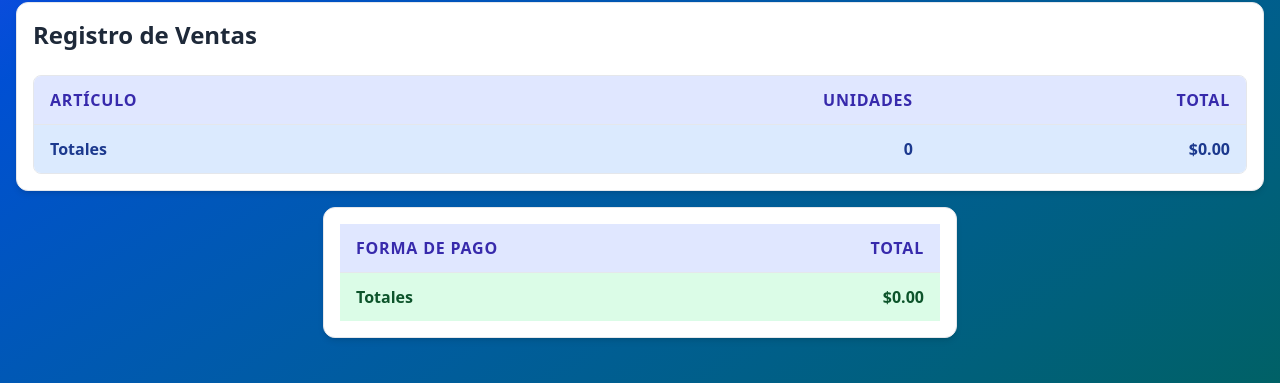
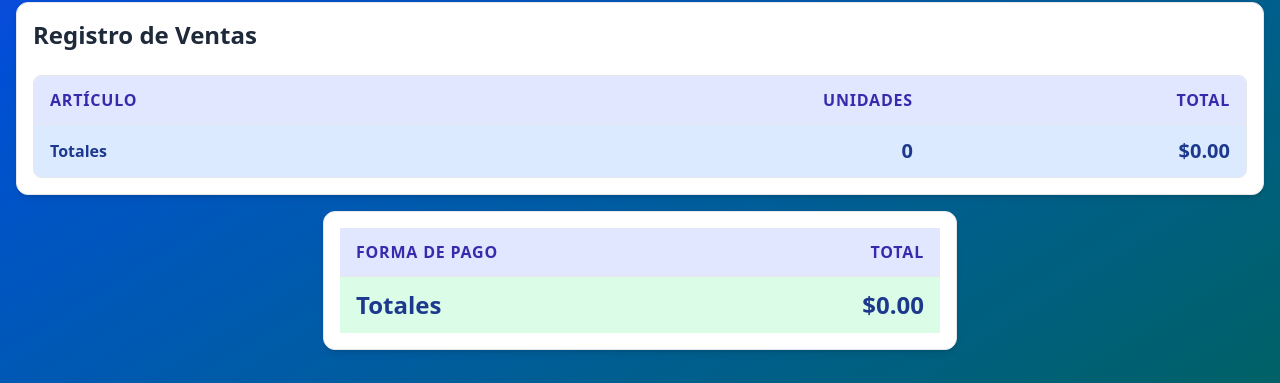
Before and after one commit to JuanHernandezMartinez/DigitReportsReact, a React app: page /ventas in a window 1280 px wide. Shown: the part 106-489 px from the top of the page. Built offline with nearby package versions, Linux system fonts and the light colour scheme; the HTML template or start-up script is replaced by a standard one.

Commit message:
separar los totales y numeros grandes con decimales
separar los totales y numeros grandes con decimales

```diff
--- a/src/UI/Tablas/Tablas.tsx
+++ b/src/UI/Tablas/Tablas.tsx
@@ -66,7 +66,7 @@ function Tablas() {
                     <img src={logo} alt="Digitreports" className="w-full h-full object-contain" />
                 </div>
 
-                    <div className="flex flex-col sm:flex-row items-center gap-4">
+                <div className="flex flex-1 w-full xs:w-auto flex-col sm:flex-row gap-4 text-white placeholder:text-white/70" style={{ overflow: "visible" }}>
                     <DatePicker
                     value={selectedDates}
                     onChange={(dates: DateObject[]) => buscar(dates)}
@@ -116,57 +116,8 @@ function Tablas() {
             <div className="space-y-4">
 
             <div style={{zIndex:1}}>
-
-      {/* Tabla Ventas */}
-                  {/* <Card className="bg-white backdrop-blur-sm border border-gray-200 rounded-xl shadow-lg">
-                      <CardContent>
-                          <h2 className="text-2xl font-bold text-gray-800 mb-6">Registro de Ventas</h2>
-                          <div className="overflow-x-auto rounded-lg border border-gray-200">
-                              <table className="w-full min-w-[600px]">
-                                  <thead className="bg-indigo-100">
-                                      <tr>
-                                          <th className="px-4 py-3 text-left text-indigo-800 font-semibold uppercase tracking-wider border-b border-gray-200">
-                                              Artículo
-                                          </th>
-                                          <th className="px-4 py-3 text-right text-indigo-800 font-semibold uppercase tracking-wider border-b border-gray-200">
-                                              Unidades
-                                          </th>
-                                          <th className="px-4 py-3 text-right text-indigo-800 font-semibold uppercase tracking-wider border-b border-gray-200">
-                                              Total
-                                          </th>
-                                      </tr>
-                                  </thead>
-                                  <tbody className="divide-y divide-gray-200">
-                                      {sales.map((sale, index) => (
-                                          <tr key={index} className="hover:bg-indigo-50 transition-colors even:bg-gray-50">
-                                              <td className="px-4 py-3 text-gray-900 font-medium">{sale.nombre}</td>
-                                              <td className="px-4 py-3 text-right text-gray-900">{sale.unidades}</td>
-                                              <td className="px-4 py-3 text-right font-semibold text-blue-800">
-                                                  ${sale.total.toFixed(2)}
-                                              </td>
-                                          </tr>
-                                      ))}
-
-
-                                      <tr className="bg-blue-100 font-bold">
-                                          <td className="px-4 py-3 text-blue-900 border-t border-gray-200">Totales</td>
-                                          <td className="px-4 py-3 text-right text-blue-900 border-t border-gray-200">
-                                              {sales.reduce((acc, sale) => acc + sale.unidades, 0)}
-                                          </td>
-                                          <td className="px-4 py-3 text-right text-blue-900 border-t border-gray-200">
-                                              ${sales.reduce((acc, sale) => acc + sale.total, 0).toFixed(2)}
-                                          </td>
-                                      </tr>
-                                  </tbody>
-                              </table>
-                          </div>
-                      </CardContent>
-                  </Card> */}
-
                   <Ventas hide={true}>
-
                   </Ventas>
-
                   <div className="flex flex-col gap-4">
                   <Card className="bg-white backdrop-blur-sm border border-gray-200 rounded-xl shadow-lg">
                       <CardContent>
--- a/src/UI/Ventas/Ventas.tsx
+++ b/src/UI/Ventas/Ventas.tsx
@@ -61,7 +61,7 @@ function Ventas(props : {hide:boolean}) {
     }, []);
 
     return (
-        <div className="min-h-screen bg-gradient-to-br from-blue-700 to-emerald-800 p-4 space-y-4">
+            <div className="min-h-screen bg-gradient-to-br from-blue-700 to-emerald-800 p-4 space-y-4">
             {/* navbar */}
             {hidden !== true?
             <div className="bg-white/10 backdrop-blur-sm rounded-xl p-4 flex flex-col md:flex-row justify-between items-stretch gap-4 shadow-lg">
@@ -142,9 +142,9 @@ function Ventas(props : {hide:boolean}) {
                                 {sales.map((sale, index) => (
                                     <tr key={index} className="hover:bg-indigo-50 transition-colors even:bg-gray-50">
                                         <td className="px-4 py-3 text-gray-900 font-medium">{sale.nombre}</td>
-                                        <td className="px-4 py-3 text-right text-gray-900">{sale.unidades}</td>
+                                        <td className="px-4 py-3 text-right text-gray-900 text-xl">{sale.unidades.toLocaleString()}</td>
                                         <td className="px-4 py-3 text-right font-semibold text-blue-800">
-                                            ${sale.total.toFixed(2)}
+                                        ${sale.total.toLocaleString(undefined, { minimumFractionDigits: 2, maximumFractionDigits: 2 })}
                                         </td>
                                     </tr>
                                 ))}
@@ -152,11 +152,12 @@ function Ventas(props : {hide:boolean}) {
                                 {/* Fila de Totales */}
                                 <tr className="bg-blue-100 font-bold">
                                     <td className="px-4 py-3 text-blue-900 border-t border-gray-200">Totales</td>
-                                    <td className="px-4 py-3 text-right text-blue-900 border-t border-gray-200">
-                                        {sales.reduce((acc, sale) => acc + sale.unidades, 0)}
+                                    <td className="px-4 py-3 text-right text-blue-900 border-t border-gray-200 text-xl">
+                                        {sales.reduce((acc, sale) => acc + sale.unidades, 0).toLocaleString()}
                                     </td>
-                                    <td className="px-4 py-3 text-right text-blue-900 border-t border-gray-200">
-                                        ${sales.reduce((acc, sale) => acc + sale.total, 0).toFixed(2)}
+                                    <td className="px-4 py-3 text-right text-blue-900 border-t border-gray-200 text-xl">
+                                    ${sales.reduce((acc, sale) => acc + sale.total, 0).toLocaleString(undefined, { minimumFractionDigits: 2, maximumFractionDigits: 2 })}
+
                                     </td>
                                 </tr>
                             </tbody>
@@ -181,21 +182,19 @@ function Ventas(props : {hide:boolean}) {
                     <tbody className="divide-y divide-gray-200">
                     {formas.map((form, index) => (
                         <tr key={index} className="hover:bg-green-50 even:bg-gray-50">
-                        <td className="px-4 py-3 text-green-900 font-medium">{form.forma}</td>
-                        <td className="px-4 py-3 text-right text-gray-500">
-                                ${form.total.toFixed(2)}
+                            <td className="px-4 py-3 text-green-900 font-medium">{form.forma}</td>
+                            <td className="px-4 py-3 text-right text-gray-500 text-xl">
+                                ${form.total.toLocaleString(undefined, { minimumFractionDigits: 2, maximumFractionDigits: 2 })}
                             </td>
                         </tr>
                     ))}
-
                     {/* Fila de Totales */}
                     <tr className="bg-green-100 font-bold">
-                        <td className="px-4 py-3 text-green-900 border-t border-gray-200">Totales</td>
-                        <td className="px-4 py-3 text-right text-green-900 border-t border-gray-200">
-                            ${formas.reduce((acc, form) => acc + form.total, 0).toFixed(2)}
+                        <td className="px-4 py-3 text-blue-900 border-t border-gray-200 text-2xl">Totales</td>
+                        <td className="px-4 py-3 text-right text-blue-900 border-t border-gray-200 text-2xl">
+                            ${formas.reduce((acc, form) => acc + form.total, 0).toLocaleString(undefined, { minimumFractionDigits: 2, maximumFractionDigits: 2 })}
                         </td>
                     </tr>
-
                     </tbody>
                 </table>
                 </CardContent>
```
Lines whose indentation alone changed are shown as unchanged.
